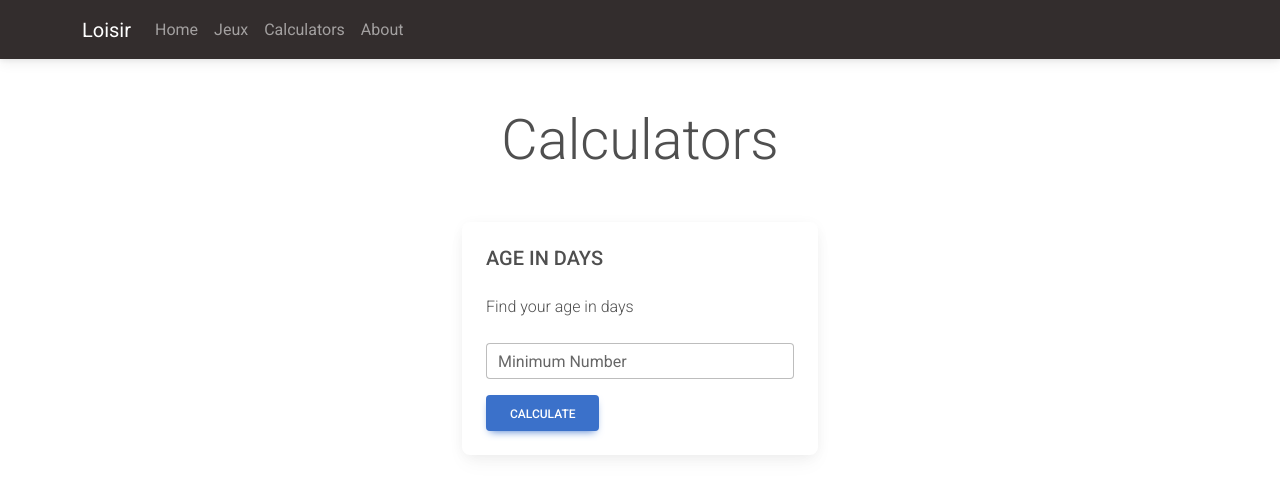
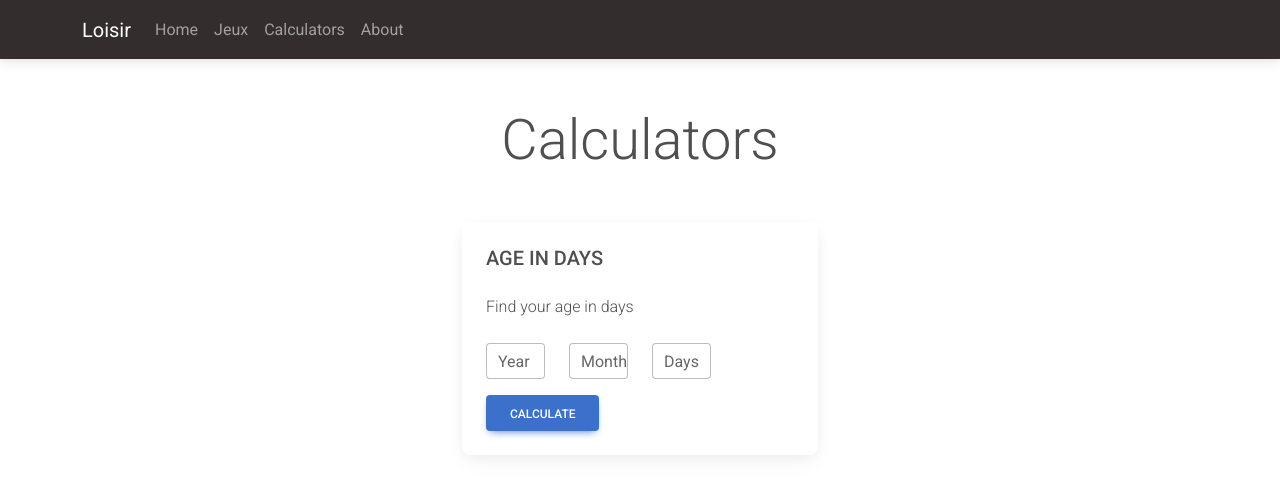
Before and after one commit to amirhatam/loisir, a React (Create React App) app: page /calculator/age-in-days in a window 1280 px wide. Shown: the top 496 px of the page. Built offline with nearby package versions, Linux system fonts and the light colour scheme.

Commit message:
create calculator for finding age in day, add function for calculate days

```diff
--- a/src/views/AgeInDays.jsx
+++ b/src/views/AgeInDays.jsx
@@ -2,9 +2,12 @@ import React, { useState } from 'react';
 import { MDBContainer, MDBCard, MDBCardBody, MDBCardTitle, MDBCardText, MDBBtn, MDBInput, MDBCol, MDBRow } from 'mdb-react-ui-kit';
 
 export default function AgeInDays() {
-    const [inputValue, setInputValue] = useState("")
-    const [dateResult, setDateResult] = useState([])
-    // EXE (2015, 11, 1)
+    const [y, setYear] = useState("")
+    const [m, setMonth] = useState("")
+    const [d, setDays] = useState("")
+    const [daysResult, setDaysResult] = useState("")
+
+
 
     // function ageInDays() {
     //     if (!inputValue) {
@@ -14,9 +17,12 @@ export default function AgeInDays() {
     //     }
 
     // }
-    const ageInDays = (y, m, d) => 'You are ' + (new Date() - new Date().setFullYear(y, m - 1, d)) / 86400000 + ' days old';
-
-    console.log();
+    const ageInDays = () => {
+        let getDays = 'You are ' + (new Date() - new Date().setFullYear(y, m - 1, d)) / 86400000 + ' days old'
+        if (getDays) {
+            setDaysResult(getDays);
+        }
+    }
     return (
         <MDBContainer className='pb-md-5'>
             <MDBRow className='justify-content-center'>
@@ -26,7 +32,17 @@ export default function AgeInDays() {
                         <MDBCardBody>
                             <MDBCardTitle className='text-uppercase'>Age in days</MDBCardTitle>
                             <MDBCardText className='my-md-4 fw-lighter'>Find your age in days</MDBCardText>
-                            <MDBInput label='Minimum Number' onChange={(e) => setFirstInput(parseInt(e.target.value))} id='form1' type='text' className='mb-md-3' />
+                            <MDBRow>
+                                <MDBCol md="3">
+                                    <MDBInput label='Year' onChange={(e) => setYear(parseInt(e.target.value))} id='form1' type='text' />
+                                </MDBCol>
+                                <MDBCol md="3">
+                                    <MDBInput label='Month' onChange={(e) => setMonth(parseInt(e.target.value))} id='form1' type='text' />
+                                </MDBCol>
+                                <MDBCol md="3">
+                                    <MDBInput label='Days' onChange={(e) => setDays(parseInt(e.target.value))} id='form1' type='text' />
+                                </MDBCol>
+                            </MDBRow>
                             {/* {
                                 errorFirstInput
                                     ?
@@ -35,14 +51,14 @@ export default function AgeInDays() {
                                     null
                             } */}
 
-                            {/* {
-                                dateResult
+                            {
+                                daysResult
                                     ?
-                                    <p className='text-center'>{dateResult.join(", ")}</p>
+                                    <p className='text-center my-md-4'>{daysResult}</p>
                                     :
                                     null
-                            } */}
-                            <MDBBtn onClick={ageInDays}>Calculate</MDBBtn>
+                            }
+                            <MDBBtn onClick={ageInDays} className="mt-md-3">Calculate</MDBBtn>
                         </MDBCardBody>
                     </MDBCard>
                 </MDBCol>
```
Also changed, not shown: 1 other file (tests, documents, lock files or other folders).
